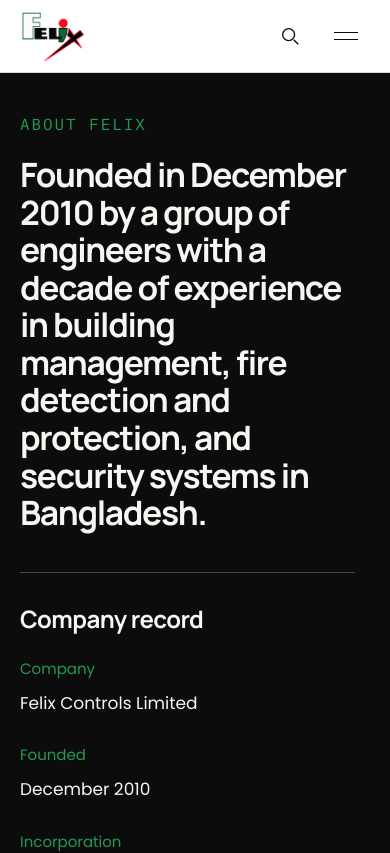
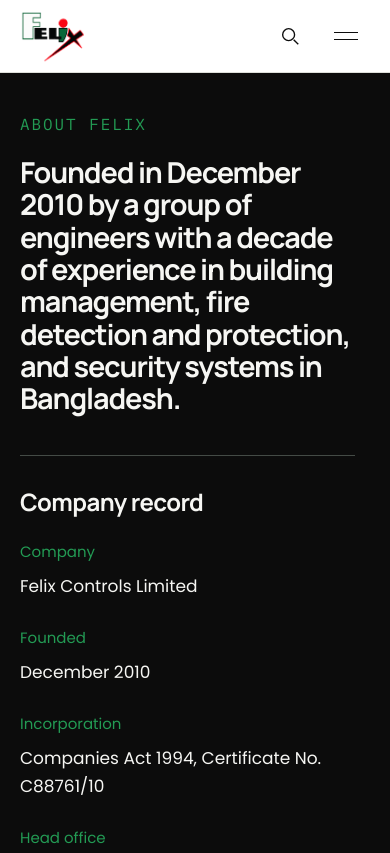
Before and after one commit to GatorAlli/fcl-web, a Next.js app: page /about in a window 390 px wide. Shown: the top 853 px of the page. Built offline with nearby package versions, Linux system fonts and the light colour scheme; a web font is replaced by a local one.

Commit message:
style: reduce about page opening text size

```diff
--- a/app/globals.css
+++ b/app/globals.css
@@ -1304,7 +1304,7 @@ main :is(h1, h2, .fcl-intro-lead, .opening-statement):not(.sr-only) {
 .studio-page .about-opening h1 {
   @apply max-w-[none];
   margin: 0;
-  font: 700 clamp(36px, 4.8vw, 72px) / 1.12 var(--font-display);
+  font: 700 clamp(30px, 3.2vw, 48px) / 1.12 var(--font-display);
   letter-spacing: -0.04em;
   @apply text-ink;
 }
@@ -2207,7 +2207,7 @@ main :is(h1, h2, .fcl-intro-lead, .opening-statement):not(.sr-only) {
 }
 @media (max-width: 650px) {
   .studio-page .about-opening h1 {
-    font-size: clamp(30px, 8.6vw, 36px);
+    font-size: clamp(26px, 7.4vw, 30px);
   }
   .studio-home :is(.module-title, .home-company h2) {
     font-size: 40px;
```
